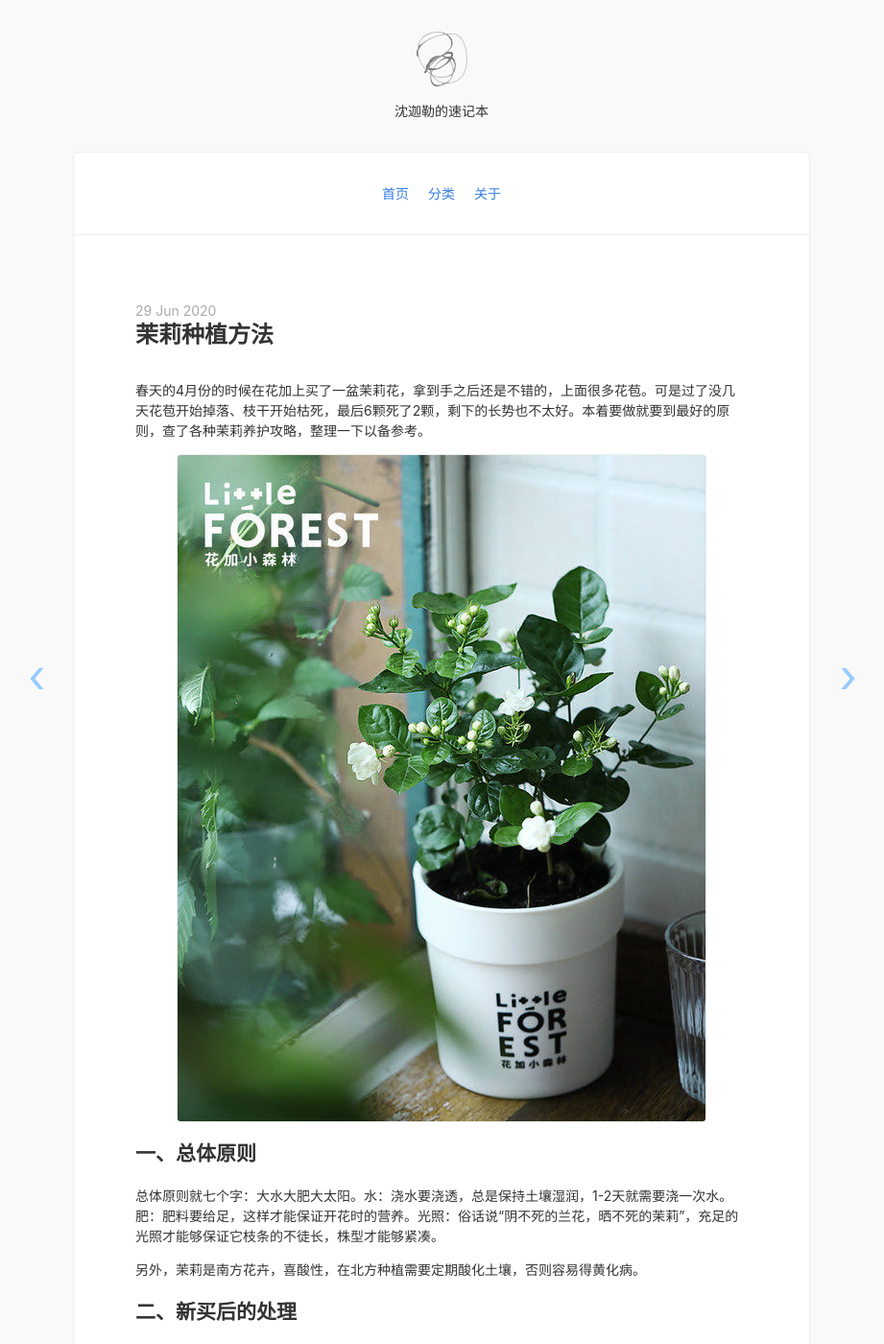
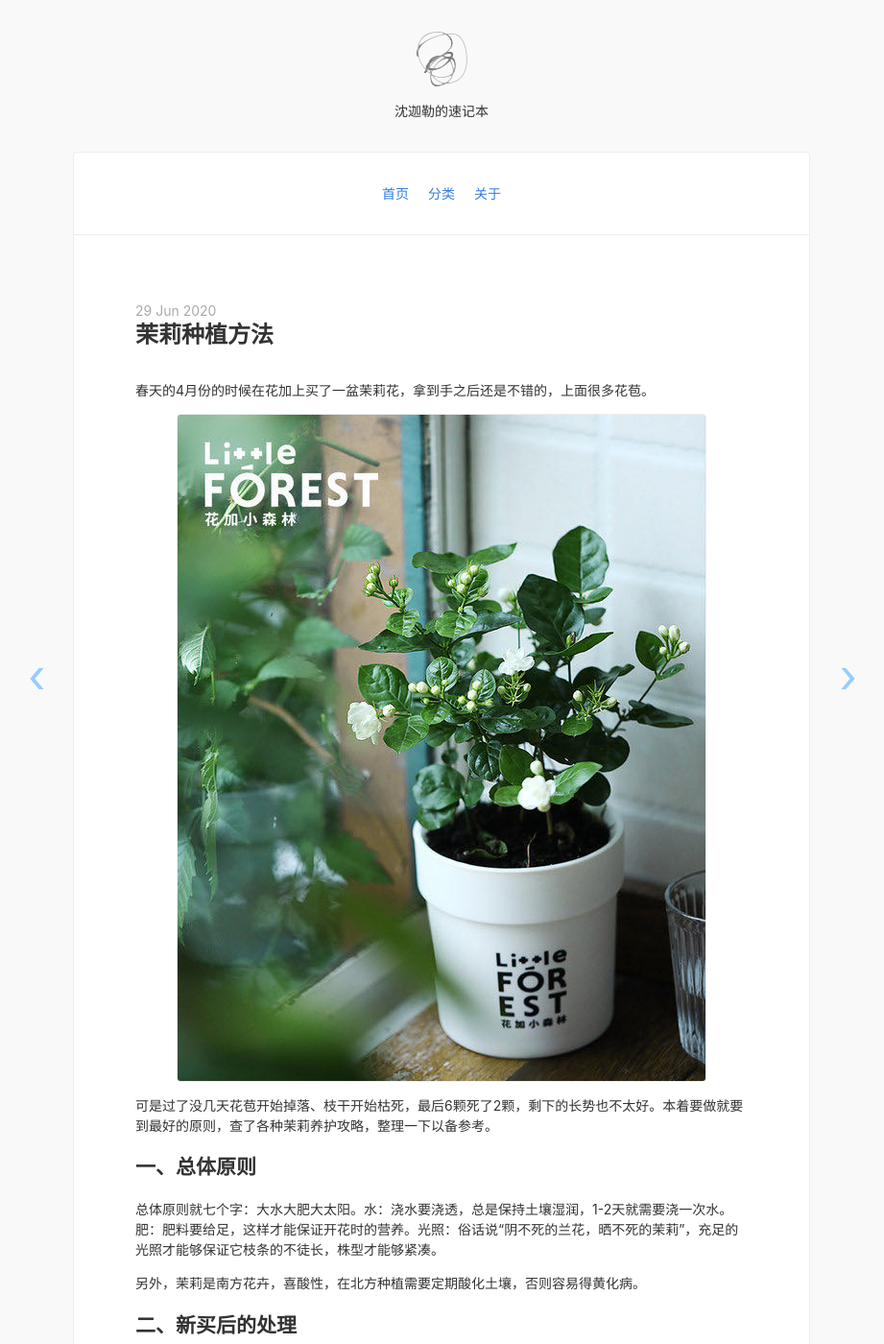
Before and after one commit to jerry9032/jerry9032.github.io, a Jekyll site: the page built from _posts/2020-06-29-jasmine.md, in a window 1280 px wide and 1400 px high. Shown: the whole window at 96% size, without its empty margins (180-1101 px from the left). Built offline with Jekyll 4.4.1, drawn with Linux system fonts in a browser that asks for light colours; nearby versions of some CDN libraries; comment, search, counter and statistics services are not loaded; some of the changed text lies outside the part shown.

```diff
--- a/_posts/2020-06-29-jasmine.md
+++ b/_posts/2020-06-29-jasmine.md
@@ -5,9 +5,11 @@ category: Gardening
 disqus: y
 ---
 
-春天的4月份的时候在花加上买了一盆茉莉花，拿到手之后还是不错的，上面很多花苞。可是过了没几天花苞开始掉落、枝干开始枯死，最后6颗死了2颗，剩下的长势也不太好。本着要做就要到最好的原则，查了各种茉莉养护攻略，整理一下以备参考。
+春天的4月份的时候在花加上买了一盆茉莉花，拿到手之后还是不错的，上面很多花苞。
 
 ![花加茉莉花](/images/jasmine-01.jpg)
+
+可是过了没几天花苞开始掉落、枝干开始枯死，最后6颗死了2颗，剩下的长势也不太好。本着要做就要到最好的原则，查了各种茉莉养护攻略，整理一下以备参考。
 
 ## 一、总体原则
 
```
Also changed, not shown: other parts of _posts/2020-06-29-jasmine.md (+7 -7 lines), images/jasmine-02.jpg.
